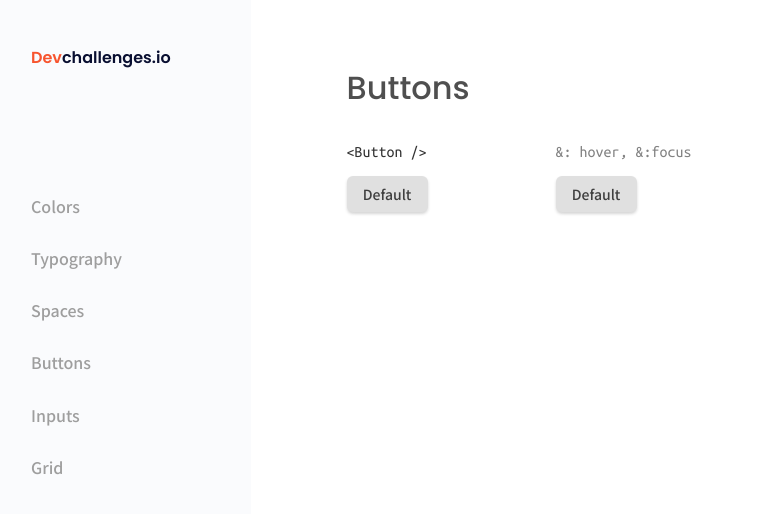
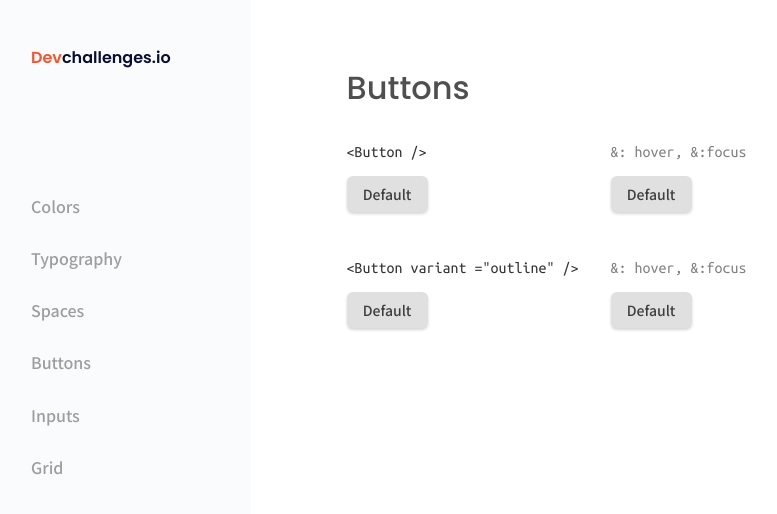
Before and after one commit to FV-Cano/devChallenges, a React (Create React App) app in the folder Front-end/button-component-master/: page / in a window 1280 px wide. Shown: the top 514 px of the page, without its empty margins (17-794 px from the left). Built offline with nearby package versions, Linux system fonts and the light colour scheme.

Commit message:
More buttons!

```diff
--- a/Front-end/button-component-master/src/App.css
+++ b/Front-end/button-component-master/src/App.css
@@ -30,6 +30,10 @@
 .buttonGroups {
 	font-family: "Ubuntu Mono", monospace;
 	font-weight: 400;
+	display: flex;
+	flex-direction: column;
+	gap: 2rem;
+	max-width: 100%;
 }
 
 .buttonGroups .name {
@@ -42,7 +46,8 @@
 
 /* Default group styling -------- */
 
-.defaultGroup {
+.group {
 	display: flex;
-	gap: 8rem;
+	justify-content: space-between;
+	gap: 2rem;
 }
--- a/Front-end/button-component-master/src/App.tsx
+++ b/Front-end/button-component-master/src/App.tsx
@@ -12,11 +12,39 @@ function App() {
 			<div className="main">
 				<h1>Buttons</h1>
 				<div className="buttonGroups">
-					<div className="defaultGroup">
+					<div className="group">
 						<div className="defaultButton">
 							<p className="name">&lt;Button /&gt;</p>
 							<Button
 								variant="text"
+								disableShadow={true}
+								disabled={false}
+								startIcon=""
+								endIcon=""
+								size="md"
+								color="default"
+								content="Default"
+							/>
+						</div>
+						<div className="defaultButton-alt">
+							<p className="alt">&: hover, &:focus</p>
+							<Button
+								variant="text"
+								disableShadow={true}
+								disabled={false}
+								startIcon=""
+								endIcon=""
+								size="md"
+								color="default"
+								content="Default"
+							/>
+						</div>
+					</div>
+					<div className="group">
+						<div className="defaultButton">
+							<p className="name">&lt;Button variant ="outline" /&gt;</p>
+							<Button
+								variant="outlined"
 								disableShadow={true}
 								disabled={false}
 								startIcon=""
```
